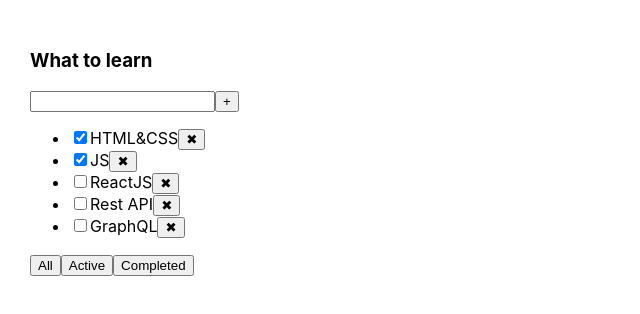
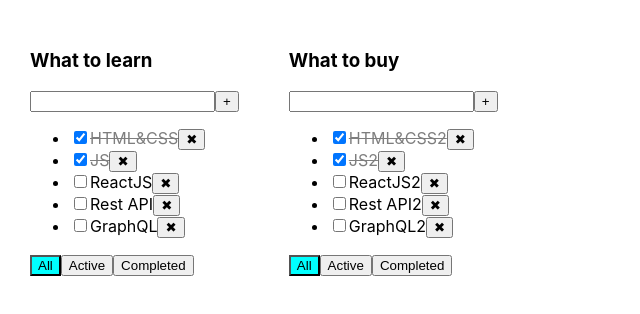
Before and after one commit to evgeniyborysov/TODO_react, a React (Create React App) app: page / in a window 1280 px wide. Shown: the top 314 px of the page, without its empty margins (0-640 px from the left). Built offline with nearby package versions, Linux system fonts and the light colour scheme.

Commit message:
add new TODOlist

```diff
--- a/package.json
+++ b/package.json
@@ -11,10 +11,12 @@
         "@types/node": "^12.0.0",
         "@types/react": "^16.9.0",
         "@types/react-dom": "^16.9.0",
+        "@types/uuid": "^8.3.4",
         "react": "^16.13.1",
         "react-dom": "^16.13.1",
         "react-scripts": "3.4.1",
-        "typescript": "~3.7.2"
+        "typescript": "~3.7.2",
+        "uuid": "^8.3.2"
     },
     "scripts": {
         "predeploy": "npm run build",
--- a/src/App.css
+++ b/src/App.css
@@ -1,8 +1,29 @@
 .App {
-  padding: 30px;
-  display: flex;
+    padding: 30px;
+    display: flex;
 }
 
 .App > div {
-  margin-right: 50px;
+    margin-right: 50px;
 }
+
+.isDone {
+    text-decoration: line-through;
+    opacity: 0.5;
+}
+
+.active {
+    background-color: aqua;
+}
+
+.error {
+    border: red 1px solid;
+}
+
+.error-message {
+    color: red;
+}
+
+input {
+    outline: none;
+}
--- a/src/App.tsx
+++ b/src/App.tsx
@@ -1,66 +1,109 @@
 import React, { useState } from "react";
 import "./App.css";
 import { TodoList } from "./components/TodoList";
+import { v1 } from "uuid";
 
 export type FilterValueType = "All" | "Active" | "Completed";
 
+type TodoListsType = {
+    id: string;
+    title: string;
+    filter: FilterValueType;
+};
+
 function App() {
-    let [tasks, setTasks] = useState([
-        { id: 1, title: "HTML&CSS", isDone: true },
-        { id: 2, title: "JS", isDone: true },
-        { id: 3, title: "ReactJS", isDone: false },
-        { id: 4, title: "Rest API", isDone: false },
-        { id: 5, title: "GraphQL", isDone: false },
+    let todolistID1 = v1();
+    let todolistID2 = v1();
+
+    let [todolists, setTodolists] = useState<Array<TodoListsType>>([
+        { id: todolistID1, title: "What to learn", filter: "All" },
+        { id: todolistID2, title: "What to buy", filter: "All" },
     ]);
 
-    let [inputValue, setinputValue] = useState("");
-    console.log(inputValue, "17");
+    let [tasks, setTasks] = useState({
+        [todolistID1]: [
+            { id: v1(), title: "HTML&CSS", isDone: true },
+            { id: v1(), title: "JS", isDone: true },
+            { id: v1(), title: "ReactJS", isDone: false },
+            { id: v1(), title: "Rest API", isDone: false },
+            { id: v1(), title: "GraphQL", isDone: false },
+        ],
+        [todolistID2]: [
+            { id: v1(), title: "HTML&CSS2", isDone: true },
+            { id: v1(), title: "JS2", isDone: true },
+            { id: v1(), title: "ReactJS2", isDone: false },
+            { id: v1(), title: "Rest API2", isDone: false },
+            { id: v1(), title: "GraphQL2", isDone: false },
+        ],
+    });
 
-    const id = () => Date.now() + Math.random();
-
-    const addTODO = () => {
-        const TODO = { id: id(), title: inputValue, isDone: false };
-        setTasks([TODO, ...tasks]);
-        setinputValue("");
+    const addTODO = (title: string, todoListID: string) => {
+        const task = { id: v1(), title: title, isDone: false };
+        // const todolistTasks = tasks[todoListID];
+        // const newTasks = [task, ...todolistTasks];
+        // tasks[todoListID] = newTasks;
+        setTasks({ ...tasks, [todoListID]: [task, ...tasks[todoListID]] });
     };
 
-    const addTask = (task: string) => {
-        const newTask = { id: id(), title: task, isDone: false };
-        setTasks([newTask, ...tasks]);
+    const changeTaskStatus = (
+        taskID: string,
+        isDone: boolean,
+        todolistsID: string
+    ) => {
+        let todoListTasks = tasks[todolistsID];
+        let task = todoListTasks.find((task) => task.id === taskID);
+        if (task) {
+            task.isDone = isDone;
+            setTasks({ ...tasks });
+        }
     };
 
-    let [filter, setFilter] = useState<FilterValueType>("All");
-
-    let filteredTasks = tasks;
-
-    if (filter === "Active") {
-        filteredTasks = filteredTasks.filter((task) => !task.isDone);
+    function filterTasks(filetValue: FilterValueType, todolistsID: string) {
+        let todolist = todolists.find((tl) => tl.id === todolistsID);
+        if (todolist) {
+            todolist.filter = filetValue;
+            setTodolists([...todolists]);
         }
-    if (filter === "Completed") {
-        filteredTasks = filteredTasks.filter((task) => task.isDone);
     }
 
-    function filterTasks(filetValue: FilterValueType) {
-        setFilter(filetValue);
-    }
-
-    function removeTask(taskID: number) {
-        tasks = tasks.filter((task) => task.id !== taskID);
-        setTasks(tasks);
+    function removeTask(taskID: string, todolistsID: string) {
+        // tasks = tasks.filter((task) => task.id !== taskID);
+        // setTasks(tasks);
+        setTasks({
+            ...tasks,
+            [todolistsID]: tasks[todolistsID].filter(
+                (task) => task.id !== taskID
+            ),
+        });
     }
 
     return (
         <div className="App">
+            {todolists.map((td) => {
+                let filteredTasks = tasks[td.id];
+
+                if (td.filter === "Active") {
+                    filteredTasks = filteredTasks.filter(
+                        (task) => !task.isDone
+                    );
+                }
+                if (td.filter === "Completed") {
+                    filteredTasks = filteredTasks.filter((task) => task.isDone);
+                }
+                return (
                     <TodoList
-                title={"What to learn"}
+                        key={td.id}
+                        todoListID={td.id}
+                        filter={td.filter}
+                        title={td.title}
                         tasks={filteredTasks}
                         removeTask={removeTask}
                         filterTasks={filterTasks}
-                addTask={addTask}
-                inputValue={inputValue}
-                setinputValue={setinputValue}
                         addTODO={addTODO}
+                        changeTaskStatus={changeTaskStatus}
                     />
+                );
+            })}
         </div>
     );
 }
--- a/src/components/Button.tsx
+++ b/src/components/Button.tsx
@@ -1,6 +1,7 @@
 import React from "react";
 
 type ButtonPropsType = {
+    className?: string;
     name: string;
     callBack: () => void;
 };
@@ -10,5 +11,14 @@
         props.callBack();
     };
 
-    return <button onClick={onClickButtonHandler}>{props.name}</button>;
+    return (
+        <button
+            className={props.className}
+            onClick={() => {
+                onClickButtonHandler();
+            }}
+        >
+            {props.name}
+        </button>
+    );
 };
--- a/src/components/Input.tsx
+++ b/src/components/Input.tsx
@@ -1,14 +1,32 @@
-import React, { ChangeEvent } from "react";
+import React, { ChangeEvent, KeyboardEvent } from "react";
 
 type InputPropsType = {
+    todoListID: string;
+    className: string;
     inputValue: string;
-    setinputValue: (inputValue: string) => void;
+    setInputValue: (inputValue: string) => void;
+    addTODO: () => void;
+    setError: (error: string | null) => void;
 };
 
 export const Input = (props: InputPropsType) => {
     const onChangeInputHandler = (event: ChangeEvent<HTMLInputElement>) => {
-        props.setinputValue(event.currentTarget.value);
+        props.setInputValue(event.currentTarget.value);
+    };
+    const onKeyPressInputHandler = (event: KeyboardEvent<HTMLInputElement>) => {
+        props.setError(null);
+        if (event.key === "Enter") {
+            props.setInputValue(event.currentTarget.value);
+            props.addTODO();
+        }
     };
 
-    return <input value={props.inputValue} onChange={onChangeInputHandler} />;
+    return (
+        <input
+            className={props.className}
+            value={props.inputValue}
+            onChange={onChangeInputHandler}
+            onKeyPress={onKeyPressInputHandler}
+        />
+    );
 };
--- a/src/components/TodoList.tsx
+++ b/src/components/TodoList.tsx
@@ -1,57 +1,139 @@
-import React from "react";
+import React, { ChangeEvent, useState } from "react";
 import { FilterValueType } from "../App";
 import { Button } from "./Button";
 import { Input } from "./Input";
 // import { TodoListInputFull } from "./TodoListInputFull";
 
-type TodoListTaskType = {
-    id: number;
+export type TodoListTaskType = {
+    id: string;
     title: string;
     isDone: boolean;
 };
 
 type TodoListPropsType = {
+    todoListID: string;
+    filter: FilterValueType;
+
     title: string;
     tasks: Array<TodoListTaskType>;
-    removeTask: (taskID: number) => void;
-    filterTasks: (filetValue: FilterValueType) => void;
-    addTask: (task: string) => void;
-    inputValue: string;
-    setinputValue: (inputValue: string) => void;
-    addTODO: () => void;
+    removeTask: (taskID: string, todolistsID: string) => void;
+    filterTasks: (filetValue: FilterValueType, todoListID: string) => void;
+    addTODO: (title: string, todoListID: string) => void;
+    changeTaskStatus: (
+        taskID: string,
+        isDone: boolean,
+        todolistsID: string
+    ) => void;
 };
 
 export const TodoList = (props: TodoListPropsType) => {
+    let [inputValue, setInputValue] = useState<string>("");
+    let [error, setError] = useState<string | null>(null);
+
+    const onClickFilterButtonHandler = (
+        filterValue: FilterValueType,
+        todoListID: string
+    ) => {
+        props.filterTasks(filterValue, todoListID);
+    };
+
+    const onClickRemoveTaskHandler = (id: string, todolistsID: string) => {
+        props.removeTask(id, todolistsID);
+    };
+
+    const onClickChangeTaskStatusHandler = (
+        id: string,
+        isDone: boolean,
+        todolistsID: string
+    ) => {
+        props.changeTaskStatus(id, isDone, todolistsID);
+    };
+
+    const addTODO = () => {
+        const task = inputValue.trim();
+        if (task !== "") {
+            props.addTODO(task, props.todoListID);
+            setInputValue("");
+        } else {
+            setError("Title is required!");
+        }
+    };
+
     return (
         <div>
             <h3>{props.title}</h3>
             {/* <TodoListInputFull addTask={props.addTask} /> */}
             <Input
-                inputValue={props.inputValue}
-                setinputValue={props.setinputValue}
+                className={error ? "error" : ""}
+                inputValue={inputValue}
+                setInputValue={setInputValue}
+                addTODO={addTODO}
+                setError={setError}
+                todoListID={props.todoListID}
             />
-            <Button name={"+"} callBack={props.addTODO} />
+            <Button name={"+"} callBack={addTODO} />
+            {error && <div className="error-message">{error}</div>}
             <ul>
                 {props.tasks.map((task) => {
                     return (
                         <li key={task.id}>
-                            <input type="checkbox" checked={task.isDone} />
-                            <span>{task.title}</span>
-                            <button onClick={() => props.removeTask(task.id)}>
-                                ✖
-                            </button>
+                            <label>
+                                <input
+                                    type="checkbox"
+                                    checked={task.isDone}
+                                    onChange={(
+                                        event: ChangeEvent<HTMLInputElement>
+                                    ) =>
+                                        onClickChangeTaskStatusHandler(
+                                            task.id,
+                                            event.currentTarget.checked,
+                                            props.todoListID
+                                        )
+                                    }
+                                />
+                                <span className={task.isDone ? "isDone" : ""}>
+                                    {task.title}
+                                </span>
+                            </label>
+
+                            <Button
+                                name={"✖"}
+                                callBack={() =>
+                                    onClickRemoveTaskHandler(
+                                        task.id,
+                                        props.todoListID
+                                    )
+                                }
+                            />
                         </li>
                     );
                 })}
             </ul>
             <div>
-                <button onClick={() => props.filterTasks("All")}>All</button>
-                <button onClick={() => props.filterTasks("Active")}>
-                    Active
-                </button>
-                <button onClick={() => props.filterTasks("Completed")}>
-                    Completed
-                </button>
+                <Button
+                    className={props.filter === "All" ? "active" : ""}
+                    name={"All"}
+                    callBack={() =>
+                        onClickFilterButtonHandler("All", props.todoListID)
+                    }
+                />
+                <Button
+                    className={props.filter === "Active" ? "active" : ""}
+                    name={"Active"}
+                    callBack={() =>
+                        onClickFilterButtonHandler("Active", props.todoListID)
+                    }
+                />
+                <Button
+                    className={props.filter === "Completed" ? "active" : ""}
+                    name={"Completed"}
+                    callBack={() =>
+                        onClickFilterButtonHandler(
+                            "Completed",
+                            props.todoListID
+                        )
+                    }
+                />
             </div>
         </div>
     );
```
Also changed, not shown: 1 other file (tests, documents, lock files or other folders). Lines whose indentation alone changed are shown as unchanged.
